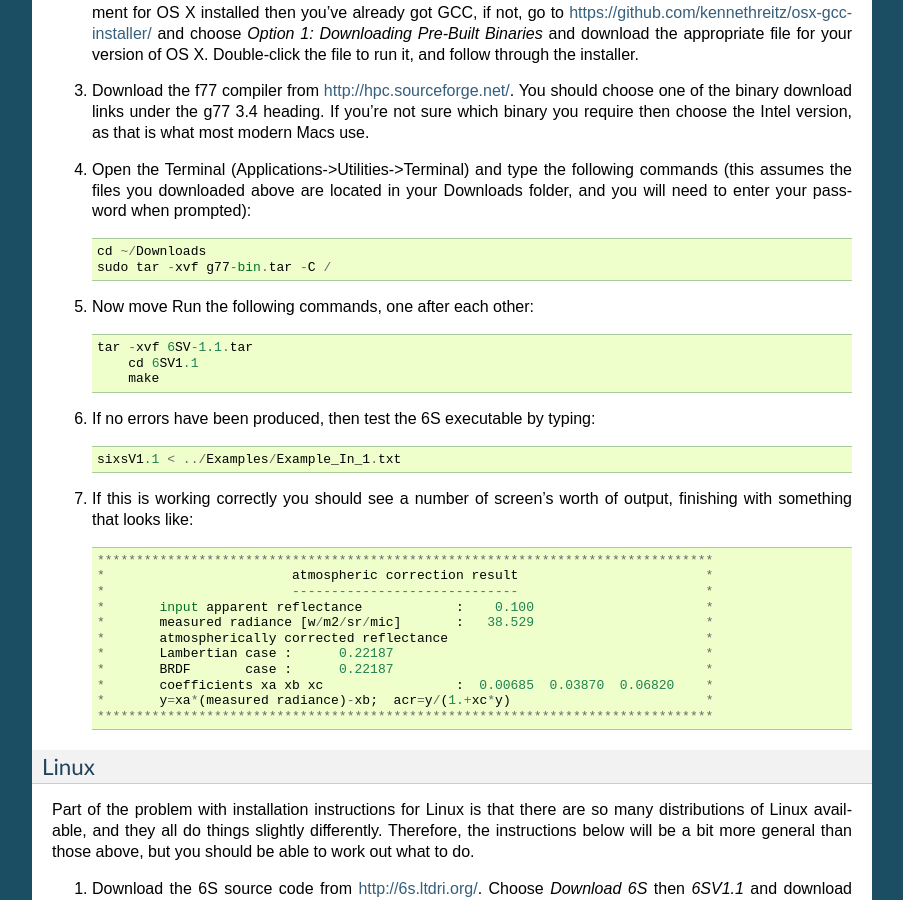
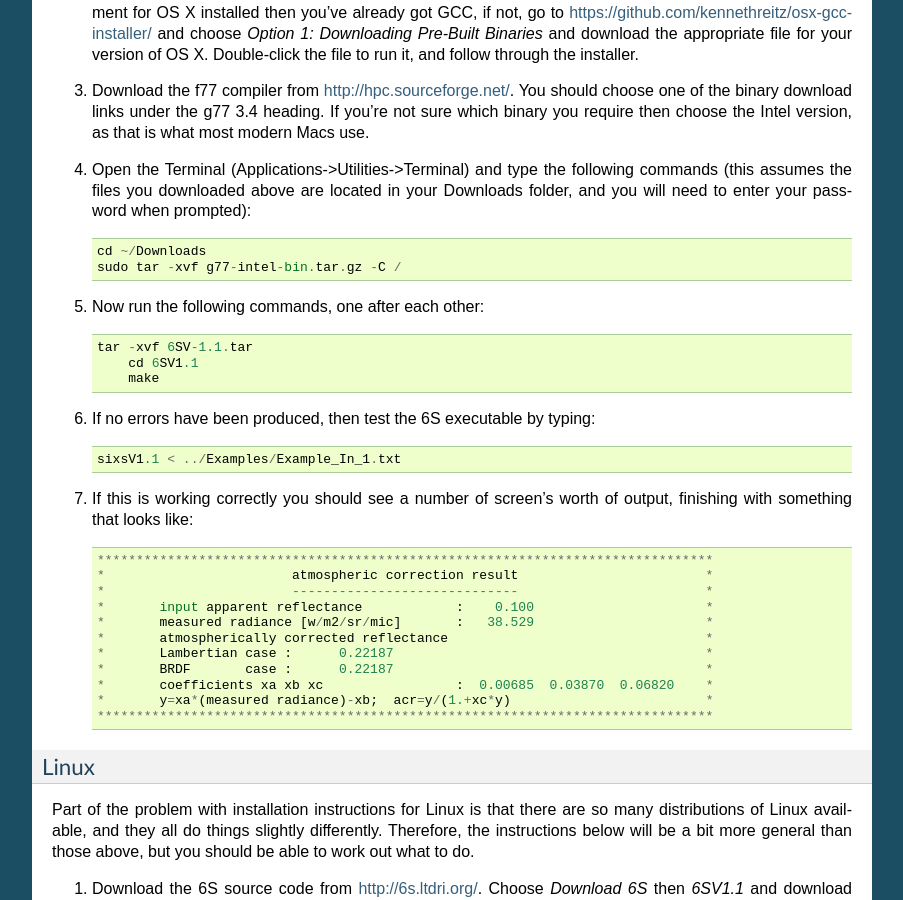
Before and after one commit to robintw/Py6S, a Sphinx documentation site: the page built from doc/source/installation.rst, in a window 1280 px wide and 900 px high, scrolled down 2140 px. Shown: the whole window, without its empty margins (198-1101 px from the left). Built offline with Sphinx 7.4.7, drawn with Linux system fonts in a browser that asks for light colours.

Commit message:
Update installation with typos from Ted

```diff
--- a/doc/source/installation.rst
+++ b/doc/source/installation.rst
@@ -82,9 +82,9 @@
 4. Open the Terminal (Applications->Utilities->Terminal) and type the following commands (this assumes the files you downloaded above are located in your Downloads folder, and you will need to enter your password when prompted)::
 
     cd ~/Downloads
-    sudo tar -xvf g77-bin.tar -C /
+    sudo tar -xvf g77-intel-bin.tar.gz -C /
 
-5. Now move Run the following commands, one after each other::
+5. Now run the following commands, one after each other::
 
     tar -xvf 6SV-1.1.tar
   	cd 6SV1.1
```
